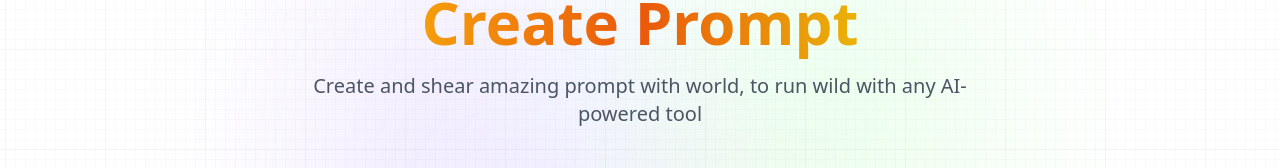
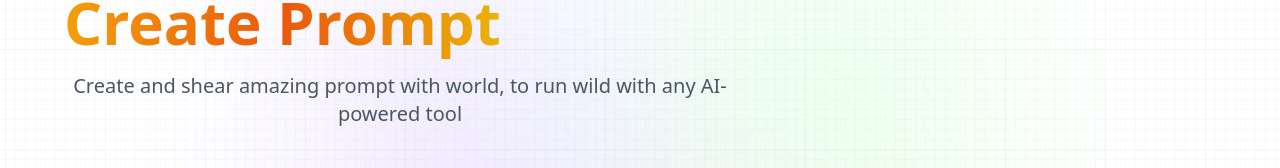
Before and after one commit to saeed115/ai_prompts, a Next.js app: page /create-prompt in a window 1280 px wide. Shown: the part 156-324 px from the top of the page. Built offline with nearby package versions, Linux system fonts and the light colour scheme; no server answers.

Commit message:
add dark classes and align text to left on md screen

```diff
--- a/components/Form.jsx
+++ b/components/Form.jsx
@@ -3,12 +3,12 @@ import Link from 'next/link';
 
 function Form({ type, submitting, post, setPost, handleSubmit }) {
 	return (
-		<section className='w-full max-w-full flex-center flex-col mb-10'>
+		<section className='w-full max-w-full lg:flex-center flex-col mb-10'>
 			<h1 className='head_text capitalize'>
 				<span className='orange_gradient'>{type} Prompt</span>
 			</h1>
 
-			<p className='desc max-w-sm text-center'>
+			<p className='desc max-w-sm lg:text-center'>
 				<span className='capitalize'>{type}</span> and shear amazing prompt with world, to
 				run wild with any AI-powered tool
 			</p>
@@ -18,7 +18,7 @@ function Form({ type, submitting, post, setPost, handleSubmit }) {
 				className='w-full mt-10 gap-7 max-w-2xl flex flex-col glassmorphism'
 			>
 				<label>
-					<span className='font-satoshi font-semibold text-base text-gray-700'>
+					<span className='font-satoshi font-semibold text-base text-gray-700 dark:text-gray-200'>
 						Your IA prompt
 					</span>
 
@@ -37,7 +37,7 @@ function Form({ type, submitting, post, setPost, handleSubmit }) {
 				</label>
 
 				<label>
-					<span className='font-satoshi font-semibold text-base text-gray-700'>
+					<span className='font-satoshi font-semibold text-base text-gray-700 dark:text-gray-200'>
 						Tag (products, development, education)
 					</span>
 
@@ -56,7 +56,7 @@ function Form({ type, submitting, post, setPost, handleSubmit }) {
 				</label>
 
 				<div className='flex-end mx-3 mb-5 gap-5'>
-					<Link href='/' className='text-gray-500 text-sm'>
+					<Link href='/' className='text-gray-500 dark:text-gray-200 text-sm'>
 						Cancel
 					</Link>
 
```
